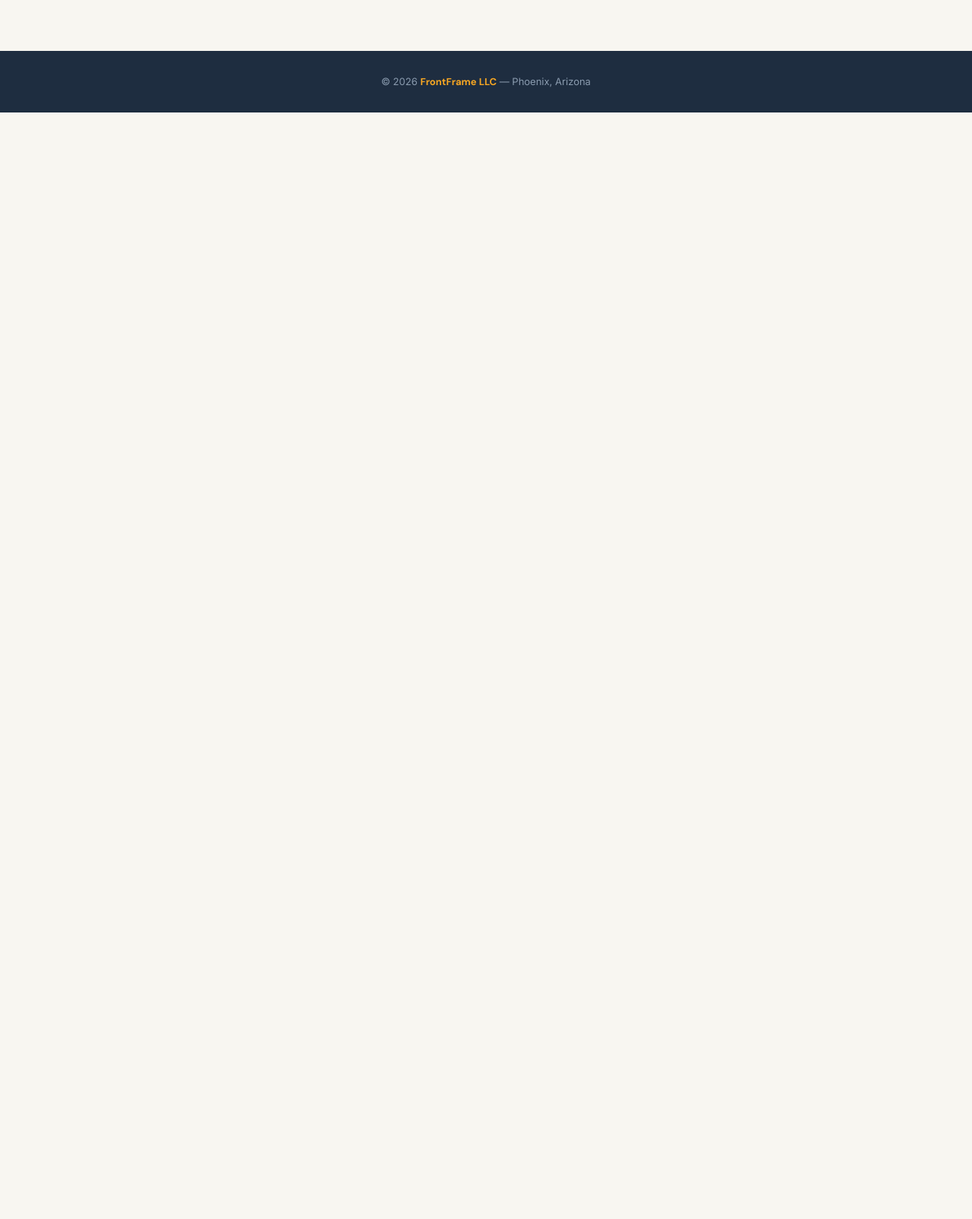
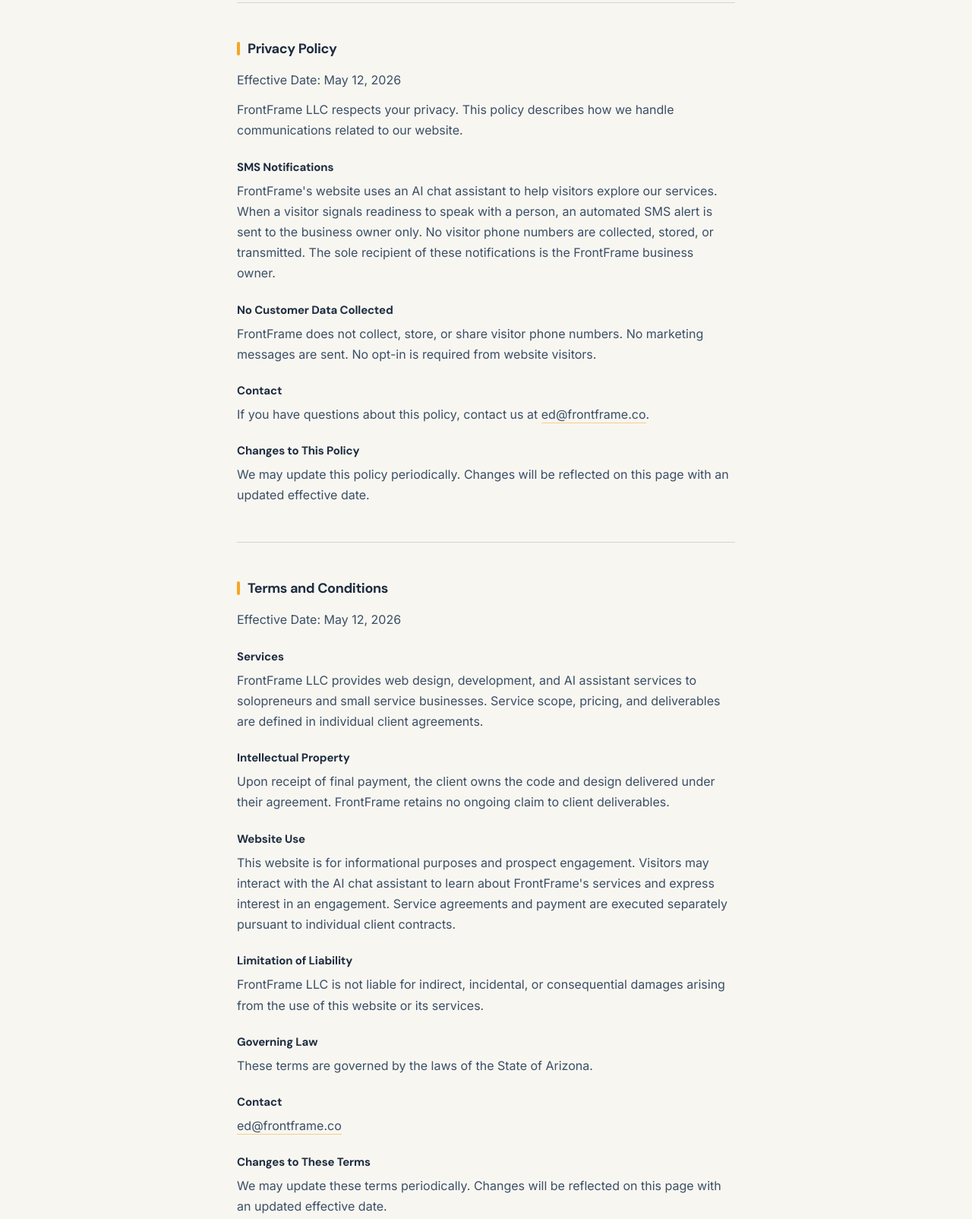
Before and after one commit to EdDziuk-gif/frontframe-website, a plain HTML site: page public/about.html in a window 1280 px wide. Shown: the part 1168-2772 px from the top of the page at 76% size. Before the commit the page ends 1316 px from the top, so only its background shows below. Drawn offline with Linux system fonts and the light colour scheme.

Commit message:
Add About page with Privacy Policy and Terms

```diff
--- a/public/about.html
+++ b/public/about.html
@@ -120,6 +120,38 @@
       font-size: 1rem;
       line-height: 1.7;
       color: #3a4f65;
+      margin-bottom: 0.75rem;
+    }
+
+    .section p:last-child {
+      margin-bottom: 0;
+    }
+
+    .section h3 {
+      font-family: 'DM Sans', sans-serif;
+      font-weight: 700;
+      font-size: 0.9375rem;
+      color: var(--navy);
+      letter-spacing: -0.01em;
+      margin-top: 1.5rem;
+      margin-bottom: 0.5rem;
+    }
+
+    .section a {
+      color: #3a4f65;
+      border-bottom: 1px solid rgba(245,166,35,0.5);
+      text-decoration: none;
+      padding-bottom: 1px;
+    }
+
+    .section a:hover {
+      border-color: var(--amber);
+    }
+
+    .divider {
+      border: none;
+      border-top: 1px solid #d8d3cb;
+      margin: 3rem 0;
     }
 
     /* CONTACT CARD */
@@ -237,6 +269,54 @@
       </div>
     </div>
 
+    <hr class="divider">
+
+    <div class="section">
+      <h2>Privacy Policy</h2>
+      <p>Effective Date: May 12, 2026</p>
+      <p>FrontFrame LLC respects your privacy. This policy describes how we handle communications related to our website.</p>
+
+      <h3>SMS Notifications</h3>
+      <p>FrontFrame's website uses an AI chat assistant to help visitors explore our services. When a visitor signals readiness to speak with a person, an automated SMS alert is sent to the business owner only. No visitor phone numbers are collected, stored, or transmitted. The sole recipient of these notifications is the FrontFrame business owner.</p>
+
+      <h3>No Customer Data Collected</h3>
+      <p>FrontFrame does not collect, store, or share visitor phone numbers. No marketing messages are sent. No opt-in is required from website visitors.</p>
+
+      <h3>Contact</h3>
+      <p>If you have questions about this policy, contact us at <a href="mailto:ed@frontframe.co">ed@frontframe.co</a>.</p>
+
+      <h3>Changes to This Policy</h3>
+      <p>We may update this policy periodically. Changes will be reflected on this page with an updated effective date.</p>
+    </div>
+
+    <hr class="divider">
+
+    <div class="section">
+      <h2>Terms and Conditions</h2>
+      <p>Effective Date: May 12, 2026</p>
+
+      <h3>Services</h3>
+      <p>FrontFrame LLC provides web design, development, and AI assistant services to solopreneurs and small service businesses. Service scope, pricing, and deliverables are defined in individual client agreements.</p>
+
+      <h3>Intellectual Property</h3>
+      <p>Upon receipt of final payment, the client owns the code and design delivered under their agreement. FrontFrame retains no ongoing claim to client deliverables.</p>
+
+      <h3>Website Use</h3>
+      <p>This website is for informational purposes and prospect engagement. Visitors may interact with the AI chat assistant to learn about FrontFrame's services and express interest in an engagement. Service agreements and payment are executed separately pursuant to individual client contracts.</p>
+
+      <h3>Limitation of Liability</h3>
+      <p>FrontFrame LLC is not liable for indirect, incidental, or consequential damages arising from the use of this website or its services.</p>
+
+      <h3>Governing Law</h3>
+      <p>These terms are governed by the laws of the State of Arizona.</p>
+
+      <h3>Contact</h3>
+      <p><a href="mailto:ed@frontframe.co">ed@frontframe.co</a></p>
+
+      <h3>Changes to These Terms</h3>
+      <p>We may update these terms periodically. Changes will be reflected on this page with an updated effective date.</p>
+    </div>
+
   </div>
 
   <footer>
```
